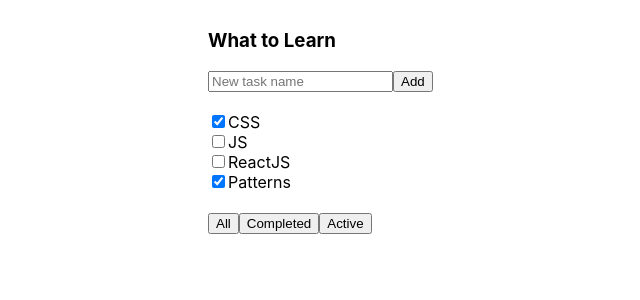
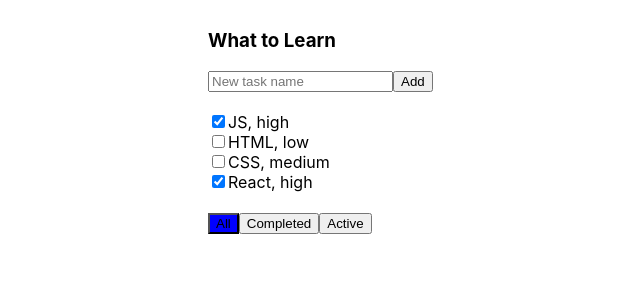
Before and after one commit to hrudkouski/toDoList, a React (Create React App) app: page / in a window 1280 px wide. Shown: the top 300 px of the page, without its empty margins (192-832 px from the left). Built offline with nearby package versions, Linux system fonts and the light colour scheme.

Commit message:
working with props

```diff
--- a/src/App.css
+++ b/src/App.css
@@ -1,5 +1,9 @@
 .App {
 
+}
+
+.filter-active {
+  background-color: blue;
 }
 
 .todoList {
--- a/src/App.js
+++ b/src/App.js
@@ -5,13 +5,23 @@
 import TodoListFooter from "./TodoListFooter";
 
 class App extends React.Component {
+
+    tasks = [
+        {title: "JS", isDone: true, priority: "high"},
+        {title: "HTML", isDone: false, priority: "low"},
+        {title: "CSS", isDone: false, priority: "medium"},
+        {title: "React", isDone: true, priority: "high"}
+    ];
+    filterValue='All';
+
     render = () => {
+
         return (
             <div className="App">
                 <div className="todoList">
                     <TodoListHeader/>
-                    <TodoListTasks/>
-                    <TodoListFooter/>
+                    <TodoListTasks tasks={this.tasks}/>
+                    <TodoListFooter filterValue={this.filterValue}/>
                 </div>
             </div>
         );
--- a/src/TodoListFooter.js
+++ b/src/TodoListFooter.js
@@ -3,12 +3,17 @@
 
 class TodoListFooter extends React.Component {
     render = () => {
+
+        let classForAll = this.props.filterValue === 'All' ? 'filter-active' : '';
+        let classForCompleted = this.props.filterValue === 'Completed' ? 'filter-active' : '';
+        let classForActive = this.props.filterValue === 'Active' ? 'filter-active' : '';
+
         return (
             <div className="TodoListFooter">
                     <div className="todoList-footer">
-                        <button>All</button>
-                        <button>Completed</button>
-                        <button>Active</button>
+                        <button className={classForAll}>All</button>
+                        <button className={classForCompleted}>Completed</button>
+                        <button className={classForActive}>Active</button>
                     </div>
             </div>
         );
--- /dev/null
+++ b/src/TodoListTask.js
@@ -0,0 +1,15 @@
+import React from 'react';
+import './App.css';
+
+class TodoListTask extends React.Component {
+    render = () => {
+        return (
+            <div className="todoList-task">
+                <input type="checkbox" checked={this.props.isDone}/>
+                <span>{this.props.title}, {this.props.priority}</span>
+            </div>
+        );
+    }
+}
+
+export default TodoListTask;
--- a/src/TodoListTasks.js
+++ b/src/TodoListTasks.js
@@ -1,28 +1,15 @@
 import React from 'react';
 import './App.css';
+import TodoListTask from "./TodoListTask";
 
 class TodoListTasks extends React.Component {
+    tasks;
+
     render = () => {
+        let tasksElements = this.props.tasks.map(task => <TodoListTask title={task.title} isDone={task.isDone} priority={task.priority}/>);
         return (
-            <div className="TodoListTasks">
-                    <div className="todoList-tasks">
-                        <div className="todoList-task">
-                            <input type="checkbox" checked={true}/>
-                            <span>CSS</span>
-                        </div>
-                        <div className="todoList-task">
-                            <input type="checkbox" checked={false}/>
-                            <span>JS</span>
-                        </div>
-                        <div className="todoList-task">
-                            <input type="checkbox" checked={false}/>
-                            <span>ReactJS</span>
-                        </div>
-                        <div className="todoList-task">
-                            <input type="checkbox" checked={true}/>
-                            <span>Patterns</span>
-                        </div>
-                    </div>
+            <div className="todoList-tasks">
+                {tasksElements}
             </div>
         );
     }
```
